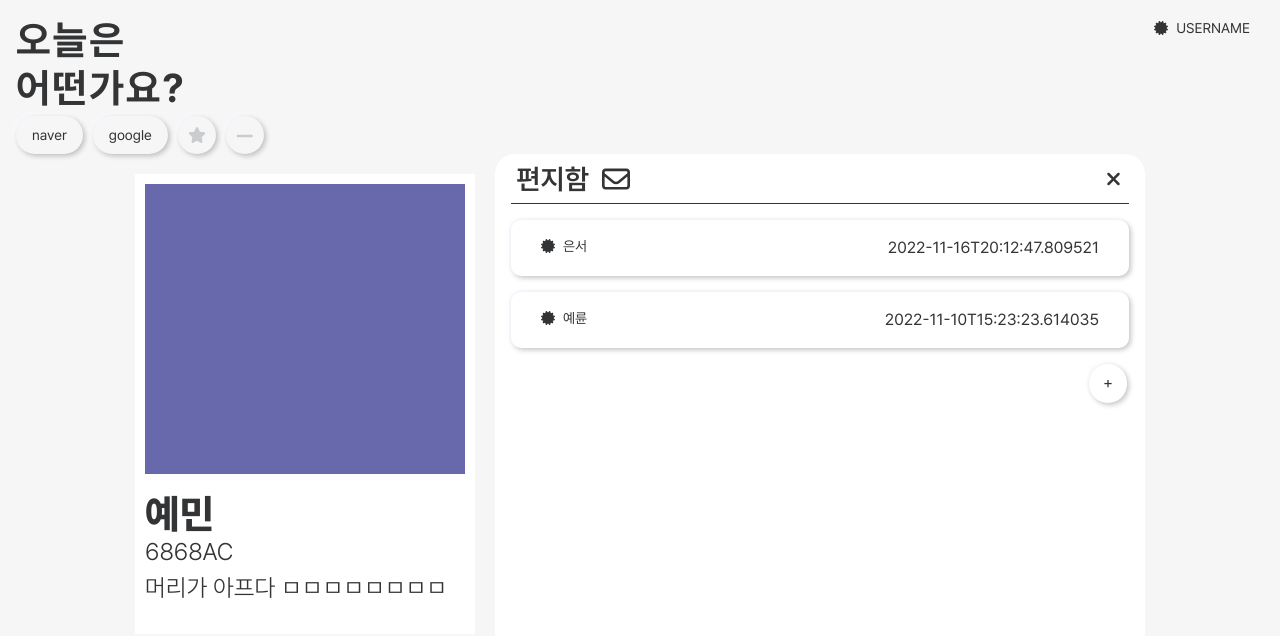
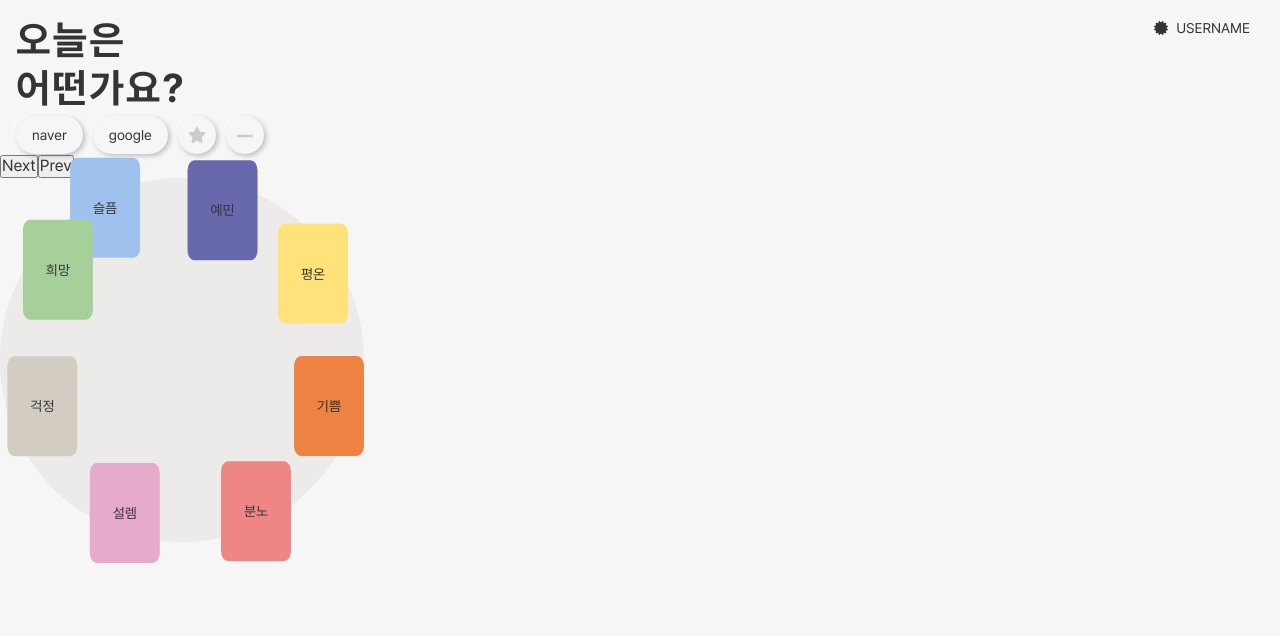
Before and after one commit to codestates-seb/seb40_main_029, a React (Create React App) app in the folder client/: page / in a window 1280 px wide. Shown: the top 636 px of the page. Built offline with nearby package versions, Linux system fonts and the light colour scheme; data requests are answered from the project's data file.

Commit message:
#39 - feat: 캐러셀 구현

```diff
--- a/client/package.json
+++ b/client/package.json
@@ -11,6 +11,7 @@
     "@testing-library/react": "^13.4.0",
     "@testing-library/user-event": "^13.5.0",
     "axios": "^1.1.3",
+    "babel-eslint": "^10.1.0",
     "react": "^18.2.0",
     "react-dom": "^18.2.0",
     "react-router-dom": "^6.4.3",
--- a/client/src/App.js
+++ b/client/src/App.js
@@ -1,11 +1,12 @@
 import Header from './components/module/Header';
 import Letter from './components/templates/Letter';
+import ColorCarousel from './components/module/ColorCarousel';
 
 const App = () => {
   return (
     <div className="App">
       <Header />
-      <Letter />
+      <ColorCarousel />
     </div>
   );
 };
--- /dev/null
+++ b/client/src/components/module/ColorCarousel.js
@@ -0,0 +1,201 @@
+import styled from 'styled-components';
+import { useState } from 'react';
+
+const Carousel = styled.div`
+  position: relative;
+  width: 364px;
+  height: 364px;
+  background-color: #edeaea;
+  border-radius: 50%;
+  transition: 0.5s;
+  /* transform: rotate(15deg); */
+  transform-origin: center center;
+  ::before {
+    /* content: “”; */
+    position: absolute;
+    width: 50%;
+    height: 100%;
+    background: #000;
+    border-radius: 50% 0 0 50%;
+  }
+`;
+
+const ItemCarousel = styled.div`
+  position: absolute;
+  border-radius: 10%;
+  background-color: ${props => props.color || '#fff'};
+  width: 70px;
+  height: 100px;
+  display: flex;
+  align-items: center;
+  justify-content: center;
+  font-size: 14px;
+  margin: 2px;
+  bottom: 0;
+  transition: 0.5s;
+
+  /* &.next {
+    background: blue;
+    color: white;
+  }
+  &.prev {
+    background: green;
+    color: white;
+  }
+
+  &.active {
+    background: #000;
+    color: white;
+  } */
+
+  &:nth-child(1) {
+    // 기쁨
+    right: -9px;
+    top: 131px;
+  }
+  &:nth-child(2) {
+    // 분노
+    right: 30px;
+    top: 253px;
+  }
+  &:nth-child(3) {
+    // 설렘
+    right: 155px;
+    top: 293px;
+  }
+  &:nth-child(4) {
+    // 걱정
+    right: 265px;
+    top: 215px;
+  }
+  &:nth-child(5) {
+    // 평온
+    right: 45px;
+    top: 9px;
+  }
+  &:nth-child(6) {
+    // 예민
+    right: 150px;
+    top: -25px;
+  }
+  &:nth-child(7) {
+    // 슬픔
+    right: 263px;
+    top: 7px;
+  }
+  &:nth-child(8) {
+    // 희망
+    right: 290px;
+    top: 80px;
+  }
+`;
+
+export const ColorCarousel = () => {
+  const [state, setState] = useState({
+    carouselDeg: 17,
+    itemDeg: -17,
+    centerItem: 0,
+    prevItem: 7,
+    lastItem: 7,
+    nextItem: 1,
+    carousel: [
+      { name: '기쁨', id: 0, position: 1, color: '#EE8242' },
+      { name: '분노', id: 1, position: 2, color: '#EE8686' },
+      { name: '설렘', id: 2, position: 3, color: '#E6AACB' },
+      { name: '걱정', id: 3, position: 4, color: '#D2CCC2' },
+      { name: '평온', id: 4, position: 5, color: '#FFE27A' },
+      { name: '예민', id: 5, position: 6, color: '#6868AC' },
+      { name: '슬픔', id: 6, position: 7, color: '#9FC1EE' },
+      { name: '희망', id: 7, position: 8, color: '#A7CF99' },
+    ],
+  });
+
+  const getIdItems = side => {
+    // true = next, false = prev
+    const { nextItem, prevItem, lastItem } = state;
+
+    if (side) {
+      setState({ ...state, centerItem: nextItem });
+      () => prevNext(state.centerItem);
+    } else {
+      setState({ ...state, centerItem: prevItem });
+      () => prevNext(state.centerItem);
+    }
+
+    const prevNext = itemId => {
+      if (itemId === lastItem) {
+        setState({ ...state, nextItem: 0, prevItem: lastItem - 1 });
+      } else if (itemId === 0) {
+        setState({ ...state, prevItem: lastItem, nextItem: 1 });
+      } else {
+        setState({
+          ...state,
+          nextItem: state.centerItem + 1,
+          prevItem: state.centerItem - 1,
+        });
+      }
+    };
+  };
+
+  console.log(state);
+
+  const next = () => {
+    getIdItems(true);
+    setState({
+      ...state,
+      carouselDeg: state.carouselDeg - 45,
+      itemDeg: state.itemDeg + 45,
+    });
+  };
+
+  const prev = () => {
+    getIdItems(false);
+    setState({
+      ...state,
+      carouselDeg: state.carouselDeg + 45,
+      itemDeg: state.itemDeg - 45,
+    });
+  };
+
+  // const getCssClass = id => {
+  //   const { centerItem, nextItem, prevItem } = state;
+
+  //   if (id === centerItem) {
+  //     return 'active';
+  //   } else if (id === nextItem) {
+  //     return 'next';
+  //   } else if (id === prevItem) {
+  //     return 'prev';
+  //   }
+  // };
+
+  return (
+    <div className="App">
+      <button onClick={next}>Next</button>
+      <button onClick={prev}>Prev</button>
+      <div className="test" />
+      <Carousel style={{ transform: `rotate(${state.carouselDeg}deg)` }}>
+        {state.carousel.map((item, index) => (
+          // <div
+          //   className={`item-carousel ${getCssClass(index)}`}
+          //   key={item.id}
+          //   id={item.id}
+          //   style={{ transform: `rotate(${state.itemDeg}deg)` }}
+          // >
+          //   {item.name}
+          // </div>
+          <ItemCarousel
+            key={item.id}
+            id={item.id}
+            color={item.color}
+            style={{ transform: `rotate(${state.itemDeg}deg)` }}
+          >
+            {item.name}
+          </ItemCarousel>
+        ))}
+      </Carousel>
+    </div>
+  );
+};
+
+export default ColorCarousel;
```
Also changed, not shown: 1 other file (tests, documents, lock files or other folders).
